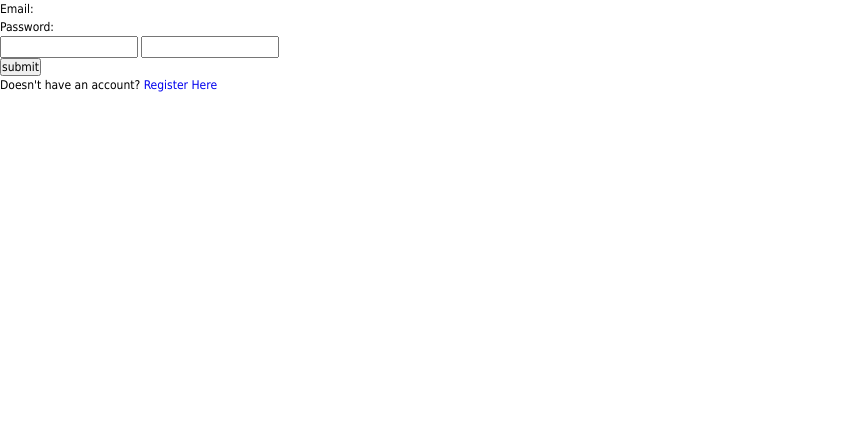
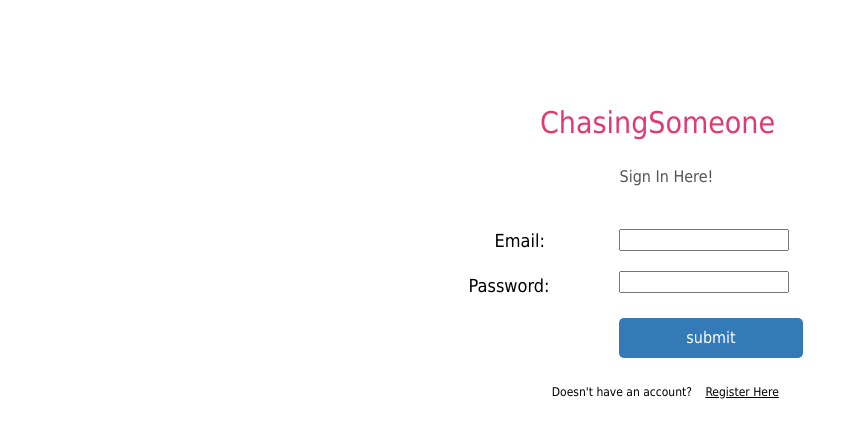
Before and after one commit to CharlesZ-Chen/ChasingSomeone, a Django app: page /ChasingSomeone/ in a window 1280 px wide. Shown: the top 438 px of the page, without its empty margins (0-866 px from the left). Run offline with Django 3.2, Linux system fonts and the light colour scheme.

Commit message:
register & login

```diff
--- /dev/null
+++ b/static/css/login.css
@@ -0,0 +1,92 @@
+.login-form
+{
+	width: 80%;
+	height: auto;
+    margin: 0 auto;
+
+
+}
+
+.login-form > p
+{
+    margin-left: 48%;
+    margin-bottom: 20px;
+    font-size: 16px;
+    color:#545652;
+}
+
+.logo
+{
+    width: 200px;
+    margin: 100px auto 20px auto;
+    font-size: 30px;
+    font-weight: 500;
+    color:#e23a6e;
+}
+
+.content
+{
+    width: 90%;
+    height: auto;
+    margin-left: 5%;
+}
+
+.content-left
+{
+    float: left;
+    padding-left: 25px;
+    width: 45%;
+    text-indent: 70%;
+}
+
+.content-left p
+{
+    margin-top:18px;
+	font-size: 18px;
+}
+
+.content-right
+{
+   float: left;
+   width: 45%;
+}
+
+.content-right input
+{
+    margin-top:20px;
+	width: 40%;
+	display: block;
+}
+
+.login-button
+{
+    float: left;
+    width: 20%;
+    height: 40px;
+	margin-top:25px;
+    color: #fff;
+    font-size: 16px;
+    border-color: transparent;
+    background-color: #337ab7;
+    border-radius: 5px;
+}
+
+.content-bottom
+{
+	margin-left: 50px;
+	margin-top:25px;
+	float: left;
+	width: 100%;
+	text-indent: 35%;
+}
+.content-bottom a
+{
+   margin-left: 10px;
+   text-decoration: underline;
+   color: black;
+}
+
+.content-bottom a:hover
+{
+   color: #bfbfbf;
+}
--- a/templates/ChasingSomeoneApp/login.html
+++ b/templates/ChasingSomeoneApp/login.html
@@ -10,12 +10,13 @@
 
 <body>
     <div class = "login-form">
-        <div class="logo-image"></div>
+        <div class="logo">ChasingSomeone</div>
+        <p>Sign In Here!</p>
         <div class = "content">
             <form id="login_form" method="post" action="/ChasingSomeone/login/">
            {% csrf_token %}
             {% if error %}
-                <p style="color: #ec407a">Error:{{ errorMessage }}</p><br/>
+                <p style="color: #ec407a;margin-left: 43%">Error:{{ errorMessage }}</p><br/>
             {% endif %}
             <div class = "content-left">
                 <p for="id_username" >Email:</p>
```
Also changed, not shown: static/css/register.css (added, +101 -0 lines), static/css/user_active.css (added, +20 -0 lines), templates/ChasingSomeoneApp/register.html (+4 -8 lines).
